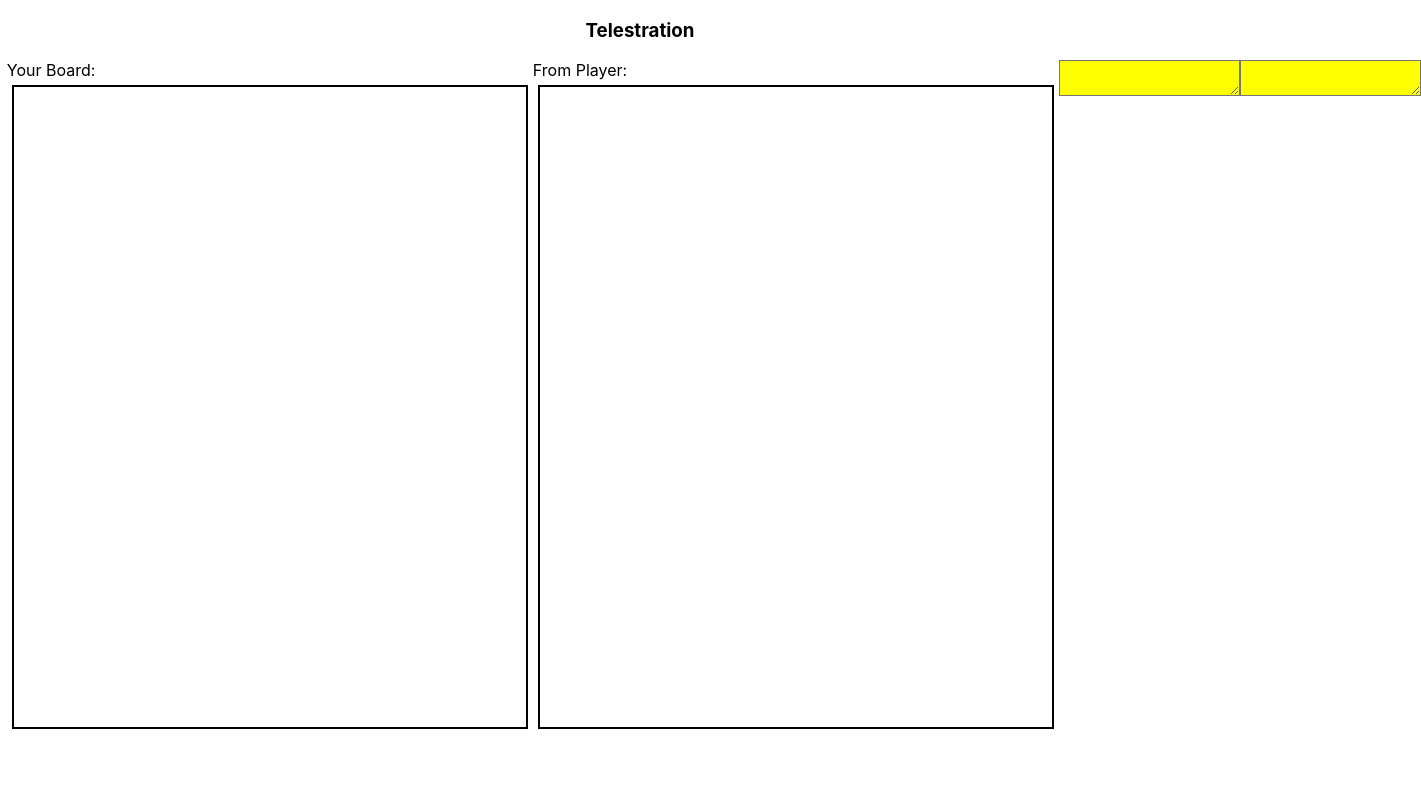
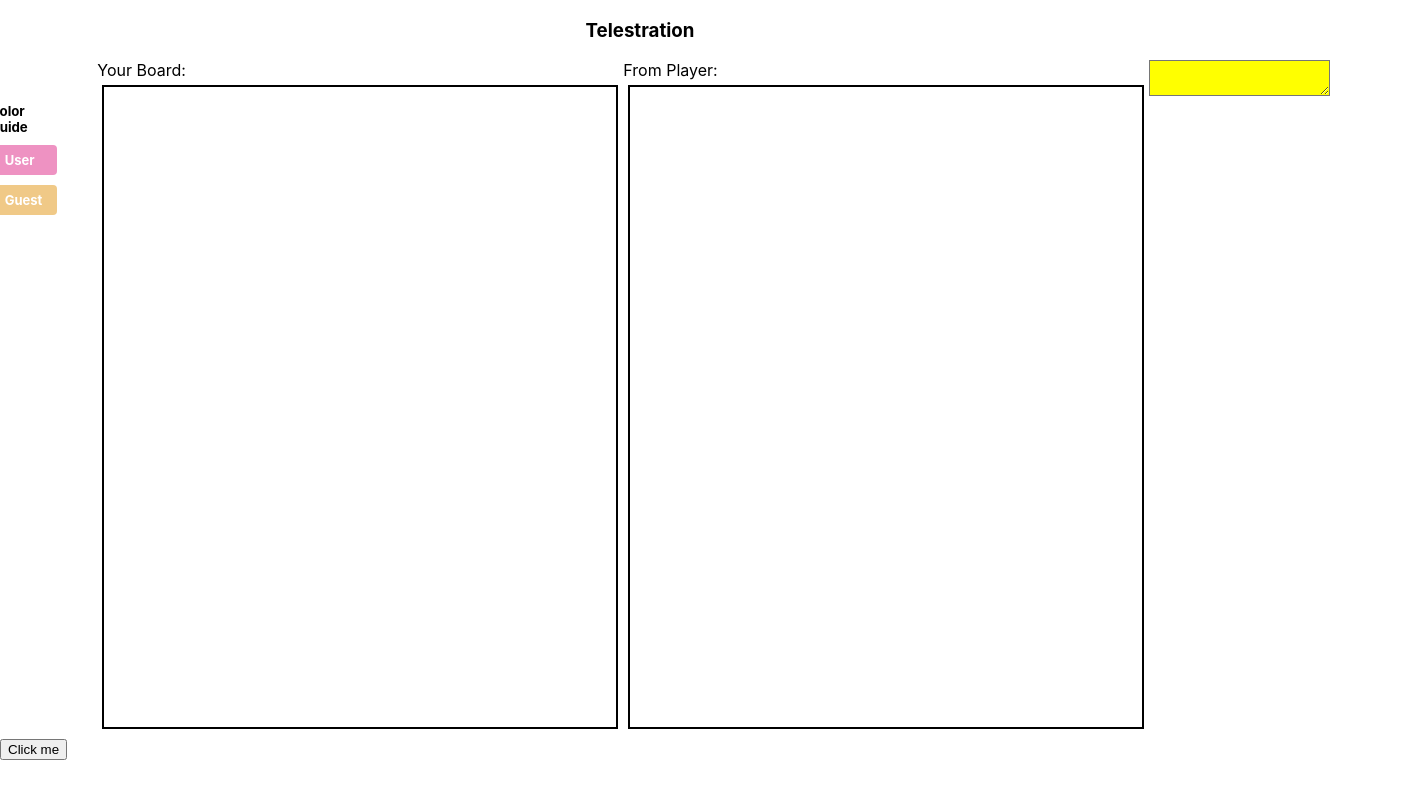
Before and after one commit to ianyang123/TeamHealthBooster, a React (Create React App) app in the folder socket-io-client/: page / in a window 1280 px wide. Shown: the whole page, 1421 px wide, since content can reach past the window. Built offline with nearby package versions, Linux system fonts and the light colour scheme; no server answers.

Commit message:
adding start button with server side pickup

```diff
--- a/socket-io-client/src/App.js
+++ b/socket-io-client/src/App.js
@@ -4,6 +4,7 @@ import Canvas from './canvas';
 import CanvasReceiver from './canvasReceiver';
 import socketIOClient from "socket.io-client";
 import GameState from './gameState';
+import StartGame from './startGame';
 class App extends Component {
 	constructor(){
 	super();
@@ -16,14 +17,8 @@ class App extends Component {
 	  <Fragment>
 		<h3 style={{ textAlign: 'center' }}>Telestration</h3>
 		<div className="state">
-
-
-
 		</div>
 		<div className="state">
-
-
-
 		</div>
 		<div className="main">
 		  <div className="color-guide">
@@ -42,10 +37,8 @@ class App extends Component {
 
 		  <GameState className = "gameState" socket={this.socket}/>
 
-
-		  <GameState className = "gameState" socket={this.socket}/>
-
 		</div>
+		<StartGame className = "startGame" socket={this.socket}/>
 	  </Fragment>
 	);
   }
--- /dev/null
+++ b/socket-io-client/src/startGame.js
@@ -0,0 +1,33 @@
+  // gameState.js
+  import React, { Component } from 'react';
+  import { v4 } from 'uuid';
+  import socketIOClient from "socket.io-client";
+  import Canvas from './canvas';
+  class StartGame extends Component {
+    constructor(props) {
+      super(props);
+	  //this.socket = socketIOClient("http://localhost:4001");
+	  this.socket = props.socket;
+      this.button1 = React.createRef();
+      // This binding is necessary to make `this` work in the callback
+      this.handleClick = this.handleClick.bind(this);
+    }
+
+    handleClick() {
+        this.socket.emit("startGame", "ta da");
+      }
+
+    componentDidMount() {
+      console.log("Button  Mounted")
+
+    }
+
+    render() {
+      return (
+        <button onClick={this.handleClick}>
+        Click me
+      </button>
+      );
+    }
+  }
+  export default StartGame;
```
Also changed, not shown: 1 other file (tests, documents, lock files or other folders).
